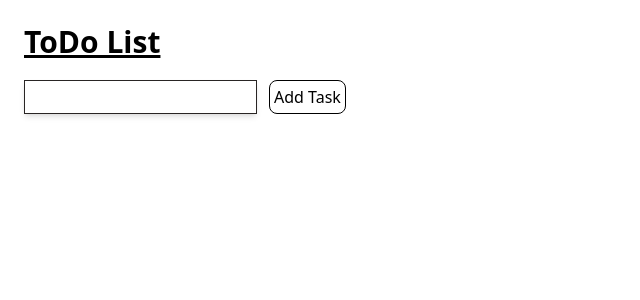
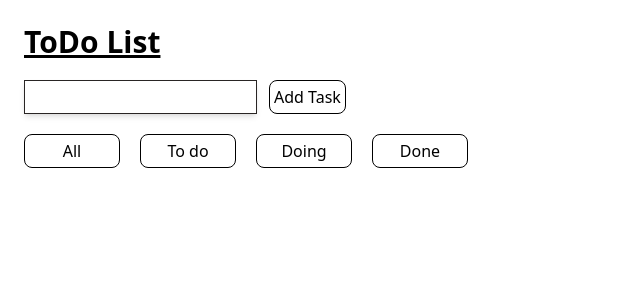
Before and after one commit to Malifarge/To-do-List-React, a React (Create React App) app: page / in a window 1280 px wide. Shown: the top 300 px of the page, without its empty margins (0-640 px from the left). Built offline with nearby package versions, Linux system fonts and the light colour scheme.

Commit message:
filter start

```diff
--- a/src/App.js
+++ b/src/App.js
@@ -8,7 +8,11 @@ class App extends React.Component {
     super ()
 
     this.state = {
-    tasks: []
+    tasks: [],
+    Todo: [],
+    Doing: [],
+    Done: [],
+    Tab: "All"
     }
   }
 
@@ -18,6 +22,7 @@ class App extends React.Component {
     this.setState({
       tasks: newTasks
     })
+
   }
 
   deleteTask = (i) => {
@@ -28,21 +33,51 @@ class App extends React.Component {
     })
   }
 
+  handleClickFilter = (filtre) =>{
+    this.setState({
+      Tab:filtre
+    })
+  }
+
 
   render() {
     return(
       <div className='container p-6'>
         <h1 className="text-3xl font-bold underline">ToDo List</h1>
+
         <div className='my-5'>
           <Form
             addTask={this.addTask}
           />
         </div>
+
+        <div className='flex gap-5'>
+        <button className='border border solid border-black p-1 rounded-lg w-24' onClick={() => this.handleClickFilter("All")}>All</button>
+        <button className='border border solid border-black p-1 rounded-lg w-24' onClick={() => this.handleClickFilter("To do")}>To do</button>
+        <button className='border border solid border-black p-1 rounded-lg w-24' onClick={() => this.handleClickFilter("Doing")}>Doing</button>
+        <button className='border border solid border-black p-1 rounded-lg w-24' onClick={() => this.handleClickFilter("Done")}>Done</button>
+        </div>
+
         <div className='shadow-md'>
-          <List
+          {this.state.Tab==="All" && <List
             deleteTask={this.deleteTask}
             tasks={this.state.tasks}
-          />
+          />}
+
+          {this.state.Tab==="To do" && <List
+            deleteTask={this.deleteTask}
+            tasks={this.state.Todo}
+          />}
+
+          {this.state.Tab==="Doing" && <List
+            deleteTask={this.deleteTask}
+            tasks={this.state.Doing}
+          />}
+
+          {this.state.Tab==="Done" && <List
+            deleteTask={this.deleteTask}
+            tasks={this.state.Done}
+          />}
         </div>
       </div>
     )
```
